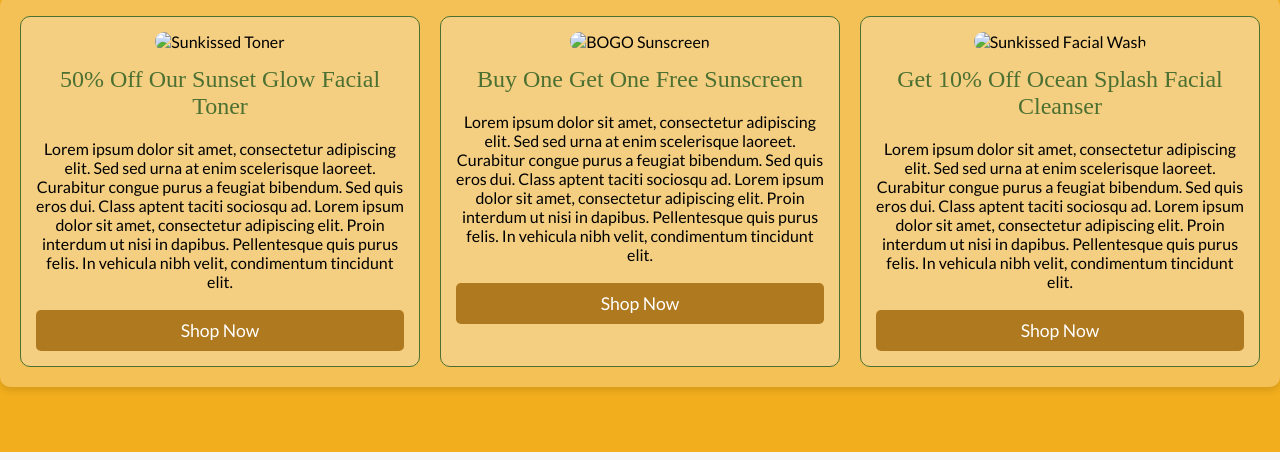
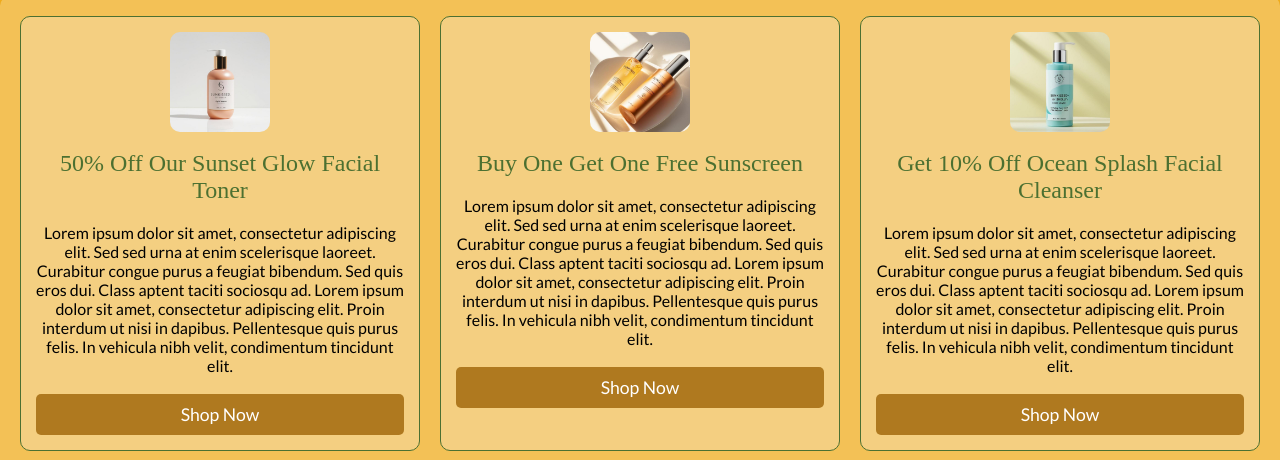
Before and after one commit to mdouglasc/sunkissed-by-shelly, a plain HTML site: page offers.html in a window 1280 px wide. Shown: the part 198-658 px from the top of the page. Drawn offline with Linux system fonts and the light colour scheme; the site is published under a folder, as on GitHub Pages, so addresses that start at the root find nothing; a web font is replaced by a local one.

Commit message:
Update offers.html

```diff
--- a/offers.html
+++ b/offers.html
@@ -45,21 +45,21 @@
         <h1>Special Offers</h1>
         <section class="offer-container">
             <div class="offer">
-                <img src="/media/Toner.jpeg" alt="Sunkissed Toner">
+                <img src="media/Toner.jpeg" alt="Sunkissed Toner">
                 <h2>50% Off Our Sunset Glow Facial Toner</h2><br>
                 <p>Lorem ipsum dolor sit amet, consectetur adipiscing elit. Sed sed urna at enim scelerisque laoreet. Curabitur congue purus a feugiat bibendum. Sed quis eros dui. Class aptent taciti sociosqu ad. Lorem ipsum dolor sit amet, consectetur adipiscing elit. Proin interdum ut nisi in dapibus. Pellentesque quis purus felis. In vehicula nibh velit, condimentum tincidunt elit.</p><br>
                 <button>Shop Now</button>
             </div>
 
             <div class="offer">
-                <img src="/media/BOGO.jpeg" alt="BOGO Sunscreen">
+                <img src="media/BOGO.jpeg" alt="BOGO Sunscreen">
                 <h2>Buy One Get One Free Sunscreen</h2><br>
                 <p>Lorem ipsum dolor sit amet, consectetur adipiscing elit. Sed sed urna at enim scelerisque laoreet. Curabitur congue purus a feugiat bibendum. Sed quis eros dui. Class aptent taciti sociosqu ad. Lorem ipsum dolor sit amet, consectetur adipiscing elit. Proin interdum ut nisi in dapibus. Pellentesque quis purus felis. In vehicula nibh velit, condimentum tincidunt elit.</p><br>
                 <button>Shop Now</button>
             </div>
 
             <div class="offer">
-                <img src="/media/FacialWash.jpeg" alt="Sunkissed Facial Wash">
+                <img src="media/FacialWash.jpeg" alt="Sunkissed Facial Wash">
                 <h2>Get 10% Off Ocean Splash Facial Cleanser</h2><br>
                 <p>Lorem ipsum dolor sit amet, consectetur adipiscing elit. Sed sed urna at enim scelerisque laoreet. Curabitur congue purus a feugiat bibendum. Sed quis eros dui. Class aptent taciti sociosqu ad. Lorem ipsum dolor sit amet, consectetur adipiscing elit. Proin interdum ut nisi in dapibus. Pellentesque quis purus felis. In vehicula nibh velit, condimentum tincidunt elit.</p><br>
                 <button>Shop Now</button>
```
